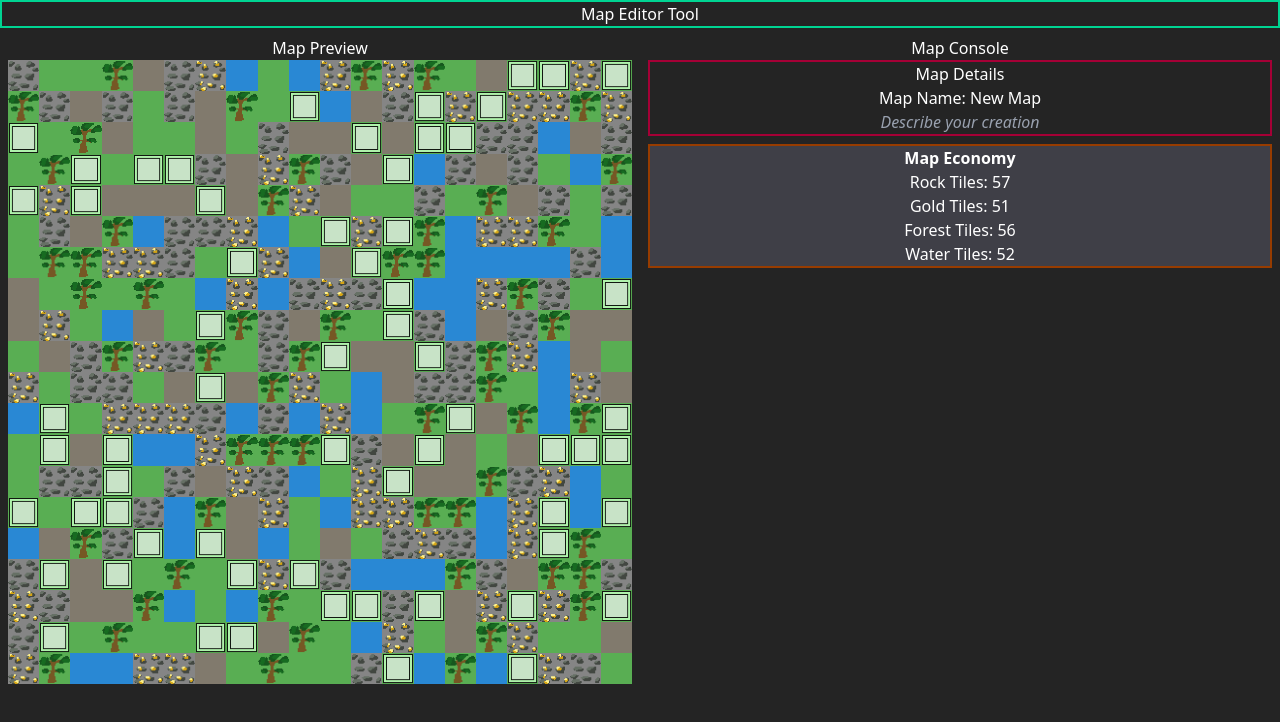
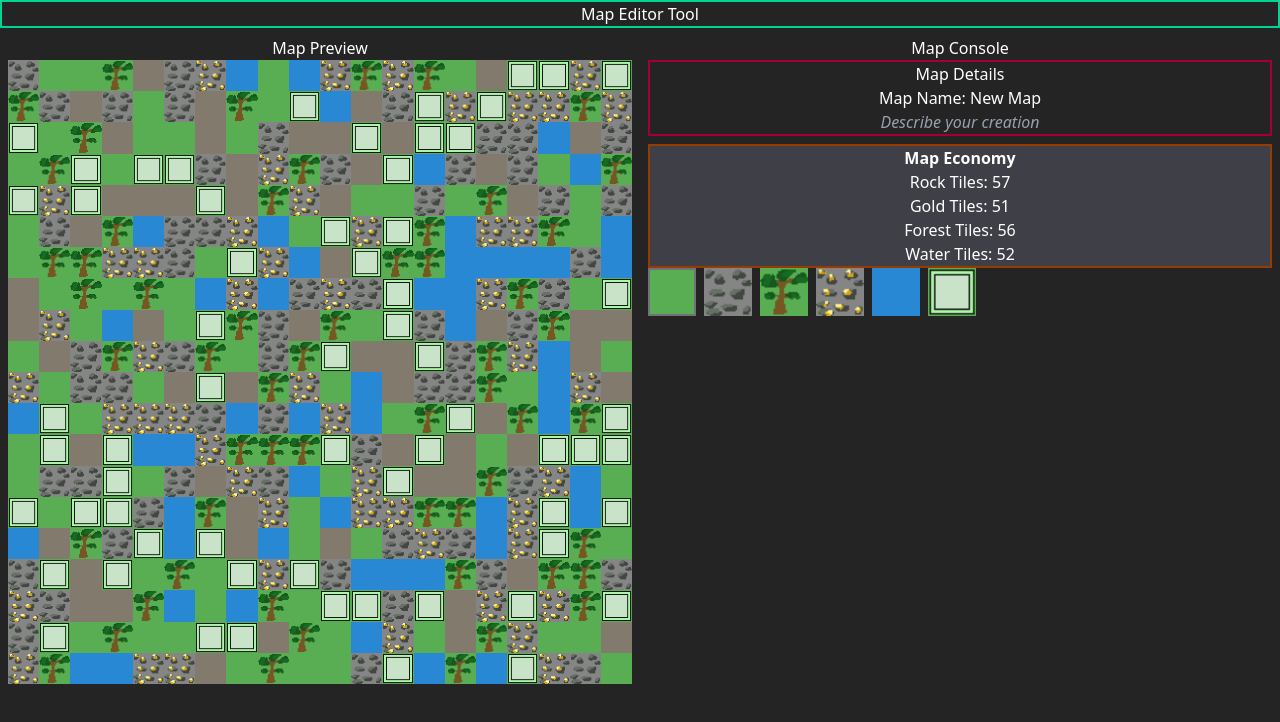
Before and after one commit to TibbersEvolved/TDMapEditor, a React (Vite) app: page / in a window 1280 px wide. Shown: the top 722 px of the page. Built offline with nearby package versions, Linux system fonts and the light colour scheme.

Commit message:
Added brushes to change what type of terrain is generated onclick

```diff
--- /dev/null
+++ b/src/components/buttonTileBrush.tsx
@@ -0,0 +1,26 @@
+import { tileImages } from "./tileInfo";
+
+export default function ButtonTileBrush(prop: props) {
+  let selected = "";
+  if (prop.tileId === prop.activeID) {
+    selected = "border-2 border-zinc-500";
+  }
+
+  return (
+    <>
+      <div className="bg-amber-50">
+        <img
+          src={tileImages[prop.tileId]}
+          className={"size-12 hover:opacity-75 " + selected}
+          onClick={() => prop.onClick(prop.tileId)}
+        ></img>
+      </div>
+    </>
+  );
+}
+
+type props = {
+  tileId: number;
+  activeID: number;
+  onClick: (x: number) => void;
+};
--- a/src/components/container.tsx
+++ b/src/components/container.tsx
@@ -3,6 +3,7 @@ import { GenerateBlankMap } from "./utility";
 import DisplayMap from "./displayMap";
 import ListTileTypes from "./listTileTypes";
 import type { GameMap } from "./types";
+import ButtonTileBrush from "./buttonTileBrush";
 
 export default function Container() {
   const [gameMap, setGameMap] = useState(GenerateBlankMap());
@@ -20,6 +21,12 @@ export default function Container() {
     console.log("Ran function, tried to set " + y + "/" + x + " to " + modeSet);
     setGameMap(tempMap);
   }
+
+  function changeBrush(x: number) {
+    setModeSet(x);
+  }
+
+  const tileList = [0, 2, 3, 4, 5, 6];
 
   return (
     <>
@@ -39,6 +46,16 @@ export default function Container() {
             <div className="italic text-gray-400">{gameMap.Description}</div>
           </section>
           <ListTileTypes tiles={gameMap.Field.tiles} />
+          <div className="flex gap-2">
+            {tileList.map((s, key) => (
+              <ButtonTileBrush
+                tileId={s}
+                key={key}
+                activeID={modeSet}
+                onClick={changeBrush}
+              />
+            ))}
+          </div>
         </div>
       </section>
     </>
```
